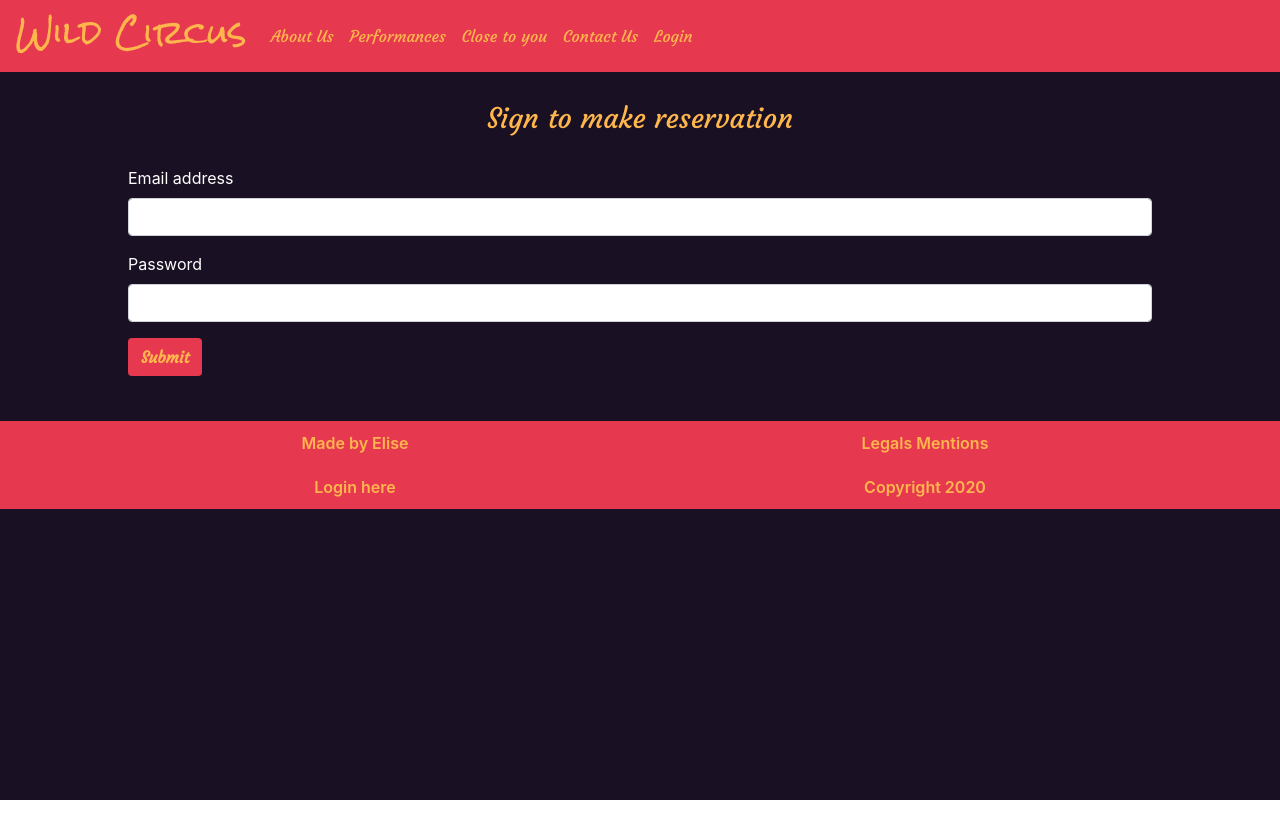
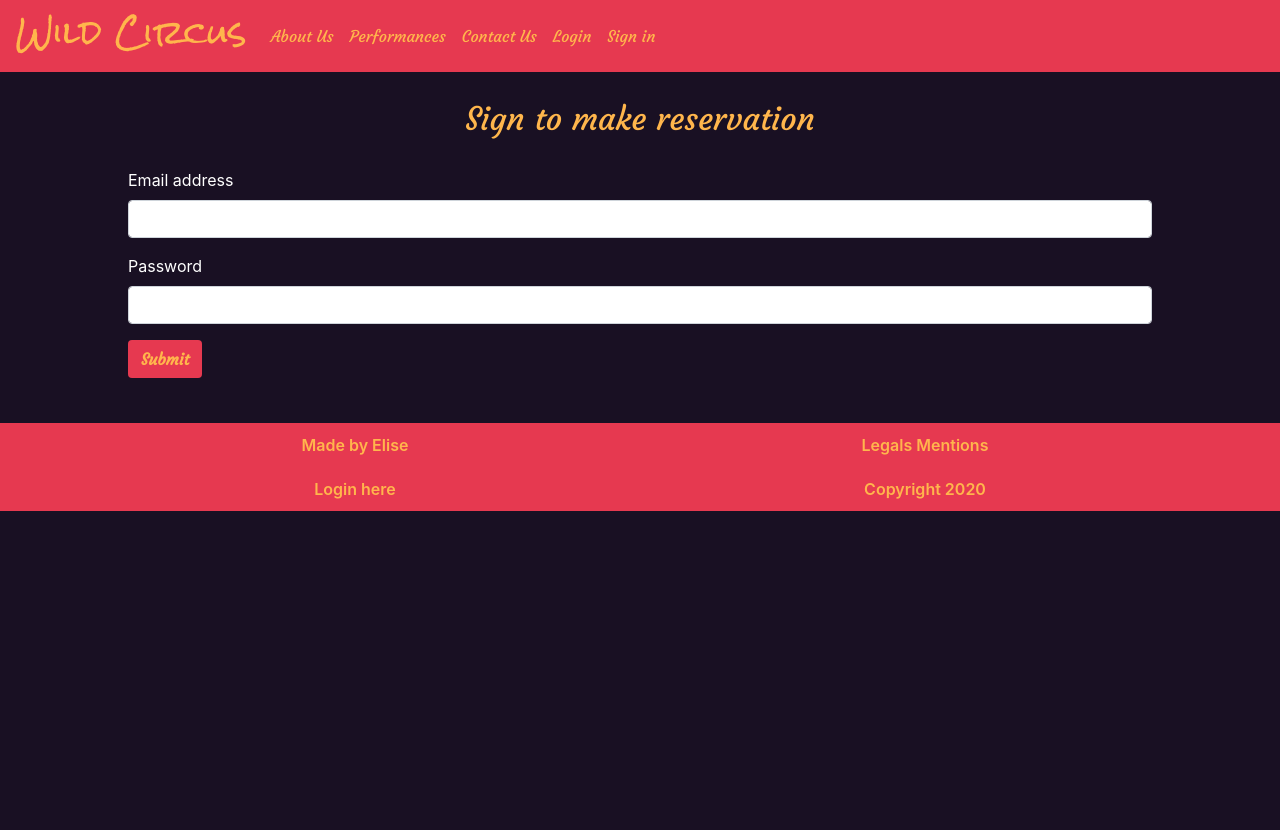
Before and after one commit to Elisecroft/WildCircus-Client, a React (Create React App) app: page /sign in a window 1280 px wide. Before the commit the page ends 800 px from the top, so only its background shows below. Built offline with nearby package versions, Linux system fonts and the light colour scheme.

Commit message:
Make global fix and disconnection

```diff
--- a/package.json
+++ b/package.json
@@ -11,6 +11,7 @@
     "react": "^16.12.0",
     "react-dom": "^16.12.0",
     "react-router-dom": "^5.1.2",
+    "react-router-hash-link": "^1.2.2",
     "react-scripts": "3.3.0"
   },
   "scripts": {
--- a/src/App.css
+++ b/src/App.css
@@ -8,6 +8,10 @@
 
 h1 {
   font-size: 2rem !important;
+}
+
+h2 {
+  padding-top: 70px;
 }
 
 h2, h3 {
--- a/src/Components/About/About.jsx
+++ b/src/Components/About/About.jsx
@@ -3,7 +3,7 @@ import Gallery from './Gallery/Gallery';
 
 const About = () => {
   return (
-    <div>
+    <div id="About">
       <h2>Welcome to Wild Circus</h2>
       <p className="catch-phrase">Lorem ipsum doloret ament</p>
       <Gallery className="max-width" />
--- a/src/Components/Contact/Contact.jsx
+++ b/src/Components/Contact/Contact.jsx
@@ -3,7 +3,7 @@ import './Contact.css';
 
 const Contact = () => {
   return (
-    <div className="contact">
+    <div className="contact" id="Contact">
       <h3>Contact Us</h3>
         <div class="form-group">
           <label for="exampleInputEmail1">Email address</label>
--- a/src/Components/Login/Login.jsx
+++ b/src/Components/Login/Login.jsx
@@ -24,7 +24,7 @@ const Login = () => {
 
   return (
     <div className="login">
-      <h3>Login to see you reservation and more</h3>
+      <h2>Login to see your reservations and more</h2>
       <div className="form-group">
         <label htmlFor="email">Email address</label>
         <input type="email" className="form-control" id="email" value={form.email} onChange={(e) => setForm({ ...form, email: e.target.value })} required />
--- a/src/Components/Panel/Panel.jsx
+++ b/src/Components/Panel/Panel.jsx
@@ -18,9 +18,9 @@ const Panel = () => {
     <div>
       <h3>Welcome {user.email}</h3>
       { reservations.length > 0 ?
-      <p>Vos reservations</p>
+      <p>Your reservations</p>
         :
-      <p>Vous n'avez aucunes réservations</p>
+      <p>You haven't any reservations yet</p>
       }
     </div>
   )
--- a/src/Components/Performances/Performances.css
+++ b/src/Components/Performances/Performances.css
@@ -3,6 +3,7 @@
   margin: 0 auto;
   width: 18rem;
   margin-top: 45px;
+  border: solid 8px #AE2538 !important;
 }
 
 .card img {
@@ -22,4 +23,5 @@
 .card-body p {
   font-family: Roboto;
   color: #AE2538;
+  font-weight: 600;
 }
--- a/src/Components/Performances/Performances.jsx
+++ b/src/Components/Performances/Performances.jsx
@@ -1,7 +1,10 @@
-import React from 'react'
+import React, { useContext } from 'react'
+import Ctx_User from '../../Ctx_User';
 import './Performances.css';
 
 const Performances = () => {
+
+  const [user, setUser] = useContext(Ctx_User);
 
   // after we gonna retrieve the db infos
   const data = [{
@@ -28,7 +31,7 @@ const Performances = () => {
 
 
   return (
-    <div>
+    <div id="Performances">
       <h3>Performances</h3>
       <div className="container">
           <div className="row">
@@ -36,10 +39,14 @@ const Performances = () => {
         return <div className="col-md-4">
         <div className="card">
           <h5 className="card-title">{show.city} {show.date}</h5>
-          <img className="card-img-top" src={show.url} alt="Card image cap" />
+          <img className="card-img-top" src={show.url} alt="Card" />
           <div className="card-body">
             <p className="card-text">{show.places} left - {show.price}$</p>
-            <a href="#" className="btn custom-button">Reserved</a>
+            {user.email ?
+              <button type="button" className="btn custom-button">Reserved</button>
+            :
+              <p>You need to be logged to reserved your places</p>
+            }
           </div>
         </div>
         </div>
--- a/src/Components/Sign/Sign.jsx
+++ b/src/Components/Sign/Sign.jsx
@@ -29,7 +29,7 @@ const Sign = () => {
         <Link to="/login">Nice, you can now your logging here</Link>
       :
         <>
-          <h3>Sign to make reservation</h3>
+          <h2>Sign to make reservation</h2>
           { error ? <p>Une erreur est survenue, veuillez réessayez</p> : null }
           <div className="form-group">
             <label htmlFor="email">Email address</label>
--- a/src/Components/Topbar/Topbar.jsx
+++ b/src/Components/Topbar/Topbar.jsx
@@ -1,39 +1,70 @@
-import React, { useState } from 'react';
-import './Topbar.css'
+import React, { useState, useContext } from 'react'
+import { HashLink as Link } from 'react-router-hash-link';
+import Ctx_User from '../../Ctx_User';
+import './Topbar.css';
 
 const Topbar = () => {
   const [collapsed, setCollapsed] = useState(true);
+  const [user, setUser] = useContext(Ctx_User);
 
   const toggleNavbar = () => {
     setCollapsed(!collapsed);
+  };
+
+  const logout = () => {
+    const confirm = window.confirm('Etes-vous sur de vouloir vous déconnecter ?');
+    if (confirm === true) {
+      setUser('');
+      localStorage.removeItem('token');
+    }
   };
 
   const classOne = collapsed ? 'collapse navbar-collapse' : 'collapse navbar-collapse show';
   const classTwo = collapsed ? 'navbar-toggler navbar-toggler-right collapsed' : 'navbar-toggler navbar-toggler-right';
 
   return(
-    <nav className="navbar navbar-expand-lg navbar-light custom-navbar">
-    <a className="navbar-brand" href="#"><h1>Wild Circus</h1></a>
+    <nav className="navbar navbar-expand-lg navbar-light custom-navbar fixed-top">
+    <Link to="/" className="navbar-brand"><h1>Wild Circus</h1></Link>
     <button className={classTwo} type="button" onClick={toggleNavbar} data-toggle="collapse" data-target="#navbarNav" aria-controls="navbarNav" aria-expanded="false" aria-label="Toggle navigation">
       <span className="navbar-toggler-icon"></span>
     </button>
     <div className={classOne} id="navbarNav">
       <ul className="navbar-nav">
         <li className="nav-item active">
-          <a className="nav-link" href="#">About Us</a>
+          <Link to="/#About" className="nav-link">About Us</Link>
         </li>
         <li className="nav-item">
-          <a className="nav-link" href="#">Performances</a>
+          <Link to="/#Performances" className="nav-link">Performances</Link>
         </li>
         <li className="nav-item">
-          <a className="nav-link" href="#">Close to you</a>
+          <Link to="/#Contact" className="nav-link">Contact Us</Link>
         </li>
-        <li className="nav-item">
-          <a className="nav-link" href="#">Contact Us</a>
-        </li>
-        <li className="nav-item">
-          <a className="nav-link" href="#">Login</a>
-        </li>
+        { user.isAdmin === 1 ?
+          <li className="nav-item">
+            <Link to="/admin"className="nav-link">Admin</Link>
+          </li>
+        :
+            null
+        }
+        { !user.email ?
+          <>
+            <li className="nav-item">
+              <Link to="/login"className="nav-link">Login</Link>
+            </li>
+            <li className="nav-item">
+              <Link to="/sign"className="nav-link">Sign in</Link>
+            </li>
+          </>
+        :
+          <>
+            <li className="nav-item">
+              <Link to="/panel"className="nav-link">Panel</Link>
+            </li>
+            <li className="nav-item">
+              <Link to="/"className="nav-link" onClick={logout}>Disconnect</Link>
+            </li>
+          </>
+        }
       </ul>
     </div>
   </nav>
```
Also changed, not shown: src/Components/Admin/Admin.jsx (added, +12 -0 lines), 1 other file (tests, documents, lock files or other folders).
